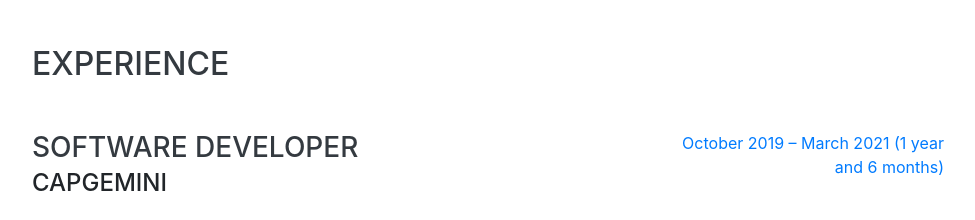
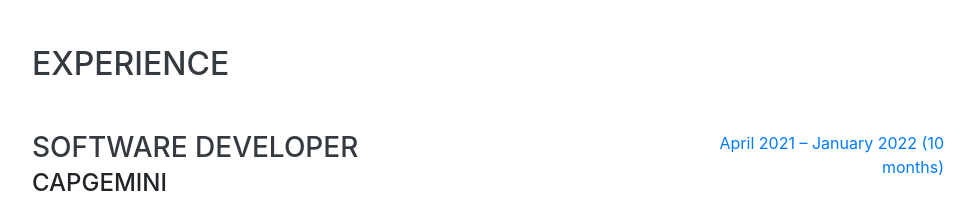
Before and after one commit to marciorbarcellos/resume, a website with bundled scripts: page index.html in a window 1280 px wide. Shown: the part 901-1121 px from the top of the page, without its empty margins (288-1263 px from the left). Built offline with nearby package versions, Linux system fonts and the light colour scheme; a web font is replaced by a local one.

Commit message:
Update index.html

```diff
--- a/index.html
+++ b/index.html
@@ -114,7 +114,7 @@
             • Meeting the demands of the web application</p>
           </div>
           <div class="resume-date text-md-right">
-            <span class="text-primary">October 2019 – March 2021 (1 year and 6 months)</span>
+            <span class="text-primary">April 2021 – January 2022 (10 months)</span>
           </div>
         </div>
 
```
